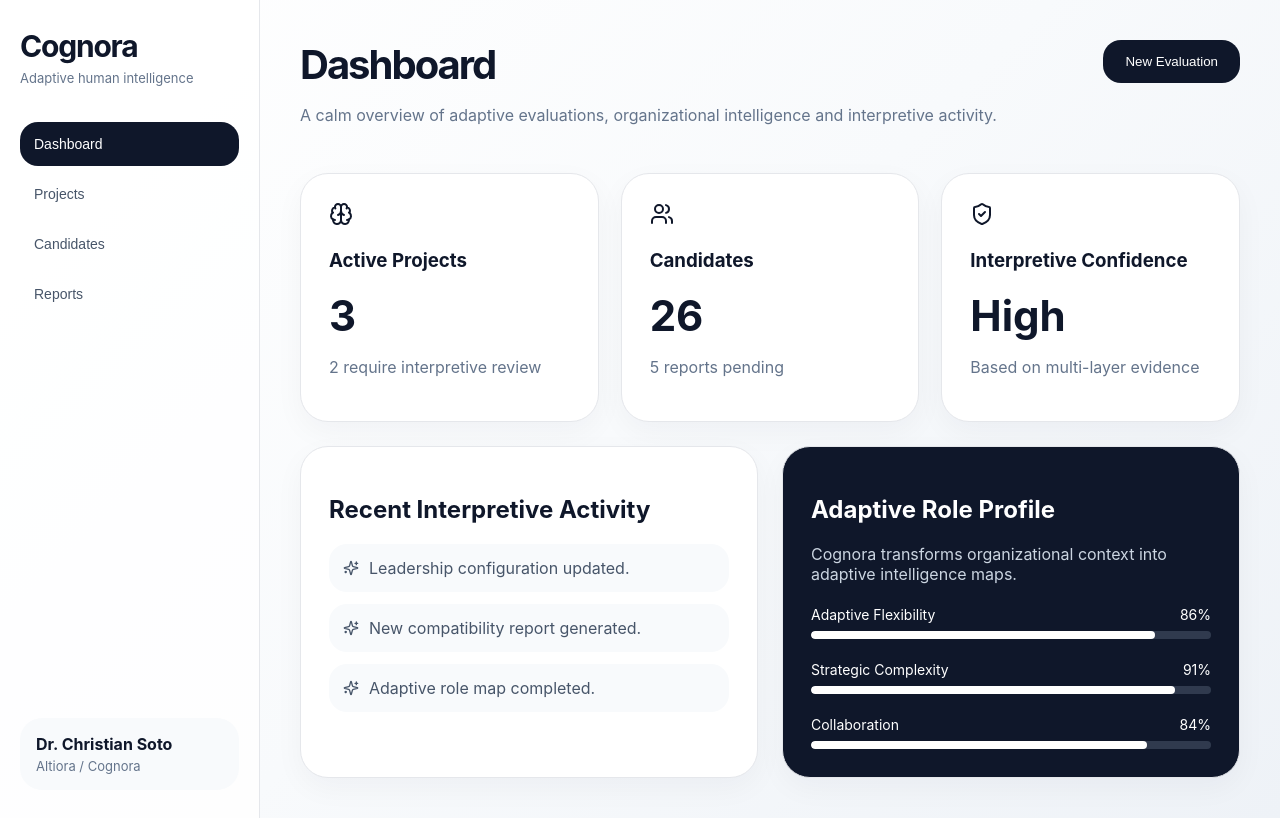
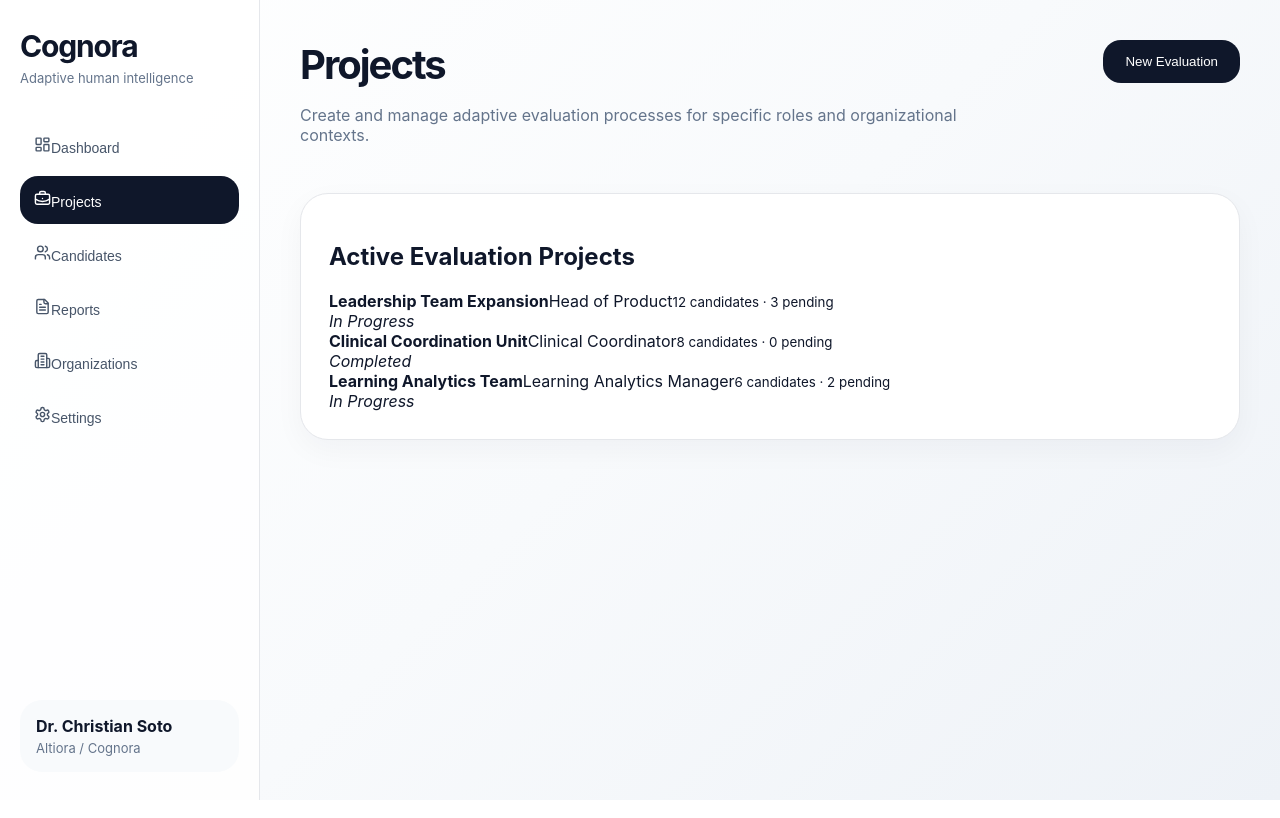
Before and after one commit to christiansotofajardo-cpu/cognora-mvp, a React (Vite) app: page / in a window 1280 px wide. Both pictures are taken after a click on the button "Projects". Built offline with nearby package versions, Linux system fonts and the light colour scheme.

Commit message:
Update App.jsx

```diff
--- a/App.jsx
+++ b/App.jsx
@@ -1,26 +1,79 @@
+import { useState } from "react";
 import { motion } from "framer-motion";
 import {
   Brain,
   Users,
   ShieldCheck,
   Sparkles,
+  LayoutDashboard,
+  BriefcaseBusiness,
+  FileText,
+  Settings,
+  Building2,
+  ChevronRight,
+  Layers3,
+  CheckCircle2,
 } from "lucide-react";
 
-export default function App() {
+const dimensions = [
+  ["Adaptive Flexibility", 86],
+  ["Strategic Complexity", 91],
+  ["Collaboration", 84],
+  ["Emotional Regulation", 78],
+  ["Ambiguity Tolerance", 88],
+];
+
+const projects = [
+  {
+    name: "Leadership Team Expansion",
+    role: "Head of Product",
+    status: "In Progress",
+    candidates: 12,
+    pending: 3,
+  },
+  {
+    name: "Clinical Coordination Unit",
+    role: "Clinical Coordinator",
+    status: "Completed",
+    candidates: 8,
+    pending: 0,
+  },
+  {
+    name: "Learning Analytics Team",
+    role: "Learning Analytics Manager",
+    status: "In Progress",
+    candidates: 6,
+    pending: 2,
+  },
+];
+
+function Sidebar({ view, setView }) {
+  const items = [
+    ["dashboard", "Dashboard", LayoutDashboard],
+    ["projects", "Projects", BriefcaseBusiness],
+    ["candidates", "Candidates", Users],
+    ["reports", "Reports", FileText],
+    ["organizations", "Organizations", Building2],
+    ["settings", "Settings", Settings],
+  ];
+
   return (
-    <div className="app">
     <aside className="sidebar">
       <div>
         <div className="logo">Cognora</div>
-          <div className="tagline">
-            Adaptive human intelligence
-          </div>
+        <div className="tagline">Adaptive human intelligence</div>
 
         <nav>
-            <button className="nav active">Dashboard</button>
-            <button className="nav">Projects</button>
-            <button className="nav">Candidates</button>
-            <button className="nav">Reports</button>
+          {items.map(([key, label, Icon]) => (
+            <button
+              key={key}
+              className={view === key ? "nav active" : "nav"}
+              onClick={() => setView(key)}
+            >
+              <Icon size={17} />
+              <span>{label}</span>
+            </button>
+          ))}
         </nav>
       </div>
 
@@ -29,56 +82,57 @@ export default function App() {
         <span>Altiora / Cognora</span>
       </div>
     </aside>
+  );
+}
 
-      <main>
-        <motion.div
-          initial={{ opacity: 0, y: 8 }}
-          animate={{ opacity: 1, y: 0 }}
-        >
+function Page({ children }) {
+  return (
+    <motion.div initial={{ opacity: 0, y: 8 }} animate={{ opacity: 1, y: 0 }}>
+      {children}
+    </motion.div>
+  );
+}
+
+function Header({ title, subtitle }) {
+  return (
     <div className="header">
       <div>
-              <h1>Dashboard</h1>
-
-              <p>
-                A calm overview of adaptive evaluations,
-                organizational intelligence and interpretive
-                activity.
-              </p>
+        <h1>{title}</h1>
+        <p>{subtitle}</p>
       </div>
 
-            <button className="primary">
-              New Evaluation
-            </button>
+      <button className="primary">New Evaluation</button>
     </div>
+  );
+}
+
+function Dashboard({ setView }) {
+  return (
+    <Page>
+      <Header
+        title="Dashboard"
+        subtitle="A calm overview of adaptive evaluations, organizational intelligence and interpretive activity."
+      />
 
       <div className="metrics">
         <div className="card">
           <Brain />
-
           <h3>Active Projects</h3>
-
           <div className="big">3</div>
-
           <p>2 require interpretive review</p>
         </div>
 
         <div className="card">
           <Users />
-
           <h3>Candidates</h3>
-
           <div className="big">26</div>
-
           <p>5 reports pending</p>
         </div>
 
         <div className="card">
           <ShieldCheck />
-
           <h3>Interpretive Confidence</h3>
-
           <div className="big">High</div>
-
           <p>Based on multi-layer evidence</p>
         </div>
       </div>
@@ -87,66 +141,265 @@ export default function App() {
         <div className="card">
           <h2>Recent Interpretive Activity</h2>
 
-              <div className="activity">
+          {[
+            "Leadership configuration updated.",
+            "New compatibility report generated.",
+            "Adaptive role map completed.",
+          ].map((item) => (
+            <div className="activity" key={item}>
               <Sparkles size={16} />
-                Leadership configuration updated.
+              {item}
             </div>
+          ))}
 
-              <div className="activity">
-                <Sparkles size={16} />
-                New compatibility report generated.
-              </div>
-
-              <div className="activity">
-                <Sparkles size={16} />
-                Adaptive role map completed.
-              </div>
+          <button className="secondary" onClick={() => setView("reports")}>
+            Open Report Explorer
+          </button>
         </div>
 
         <div className="card dark">
           <h2>Adaptive Role Profile</h2>
 
           <p>
-                Cognora transforms organizational context
-                into adaptive intelligence maps.
+            Cognora transforms organizational context into adaptive intelligence
+            maps.
           </p>
 
-              <div className="barblock">
+          {dimensions.slice(0, 3).map(([name, value]) => (
+            <div className="barblock" key={name}>
               <div>
-                  <span>Adaptive Flexibility</span>
-                  <span>86%</span>
+                <span>{name}</span>
+                <span>{value}%</span>
               </div>
 
               <div className="bar">
-                  <i style={{ width: "86%" }} />
+                <i style={{ width: `${value}%` }} />
               </div>
             </div>
+          ))}
+        </div>
+      </div>
+    </Page>
+  );
+}
 
-              <div className="barblock">
+function Projects() {
+  return (
+    <Page>
+      <Header
+        title="Projects"
+        subtitle="Create and manage adaptive evaluation processes for specific roles and organizational contexts."
+      />
+
+      <div className="card">
+        <h2>Active Evaluation Projects</h2>
+
+        <div className="projectList">
+          {projects.map((project) => (
+            <div className="projectItem" key={project.name}>
               <div>
-                  <span>Strategic Complexity</span>
-                  <span>91%</span>
+                <strong>{project.name}</strong>
+                <span>{project.role}</span>
+                <small>
+                  {project.candidates} candidates · {project.pending} pending
+                </small>
+              </div>
+
+              <em>{project.status}</em>
+            </div>
+          ))}
+        </div>
+      </div>
+    </Page>
+  );
+}
+
+function Candidates() {
+  return (
+    <Page>
+      <Header
+        title="Candidate Experience"
+        subtitle="A reflective, serious and human-centered evaluation journey."
+      />
+
+      <div className="card candidateCard">
+        <small>Adaptive Reflection 1/5</small>
+
+        <h2>
+          Describe a situation where you had to adapt quickly to an unexpected
+          change in a team environment.
+        </h2>
+
+        <textarea placeholder="Write your reflection here..." />
+
+        <div className="between">
+          <span>There are no correct or incorrect answers.</span>
+          <button className="primary">Continue</button>
+        </div>
+      </div>
+    </Page>
+  );
+}
+
+function Reports() {
+  return (
+    <Page>
+      <Header
+        title="Interpretation Report"
+        subtitle="An executive, explainable and human-centered interpretation of adaptive compatibility."
+      />
+
+      <div className="gridReport">
+        <div className="card">
+          <div className="reportTop">
+            <div>
+              <h2>María Fernández</h2>
+              <p>Leadership Team Expansion · Head of Product</p>
+            </div>
+
+            <span className="pill green">94% Fit</span>
+          </div>
+
+          <div className="tabs">
+            <span className="tab active">Overview</span>
+            <span className="tab">Configurations</span>
+            <span className="tab">Evidence</span>
+            <span className="tab">Recommendations</span>
+          </div>
+
+          <section className="configurationBox">
+            <div>
+              <h2>Strategic Regulated Leadership</h2>
+              <span className="pill soft">Dominant Configuration</span>
+            </div>
+
+            <div className="scoreCircle">92%</div>
+          </section>
+
+          <p className="reportText">
+            Stable regulation under adaptive pressure with strong strategic
+            integration and collaborative leadership.
+          </p>
+
+          <h3>Configuration Landscape</h3>
+
+          {dimensions.map(([name, value]) => (
+            <div className="barblock light" key={name}>
+              <div>
+                <span>{name}</span>
+                <span>{value}%</span>
               </div>
 
               <div className="bar">
-                  <i style={{ width: "91%" }} />
+                <i style={{ width: `${value}%` }} />
               </div>
             </div>
-
-              <div className="barblock">
-                <div>
-                  <span>Collaboration</span>
-                  <span>84%</span>
+          ))}
         </div>
 
-                <div className="bar">
-                  <i style={{ width: "84%" }} />
+        <div className="card">
+          <h2>Interpretation Explorer</h2>
+
+          <div className="explorerItem active">
+            <Layers3 size={18} />
+            <div>
+              <strong>Strategic Integration</strong>
+              <span>94% fit</span>
+            </div>
+            <ChevronRight size={18} />
+          </div>
+
+          <div className="explorerItem">
+            <ShieldCheck size={18} />
+            <div>
+              <strong>Regulation Under Pressure</strong>
+              <span>91% fit</span>
+            </div>
+            <ChevronRight size={18} />
+          </div>
+
+          <div className="evidenceBox">
+            <h3>Supporting Evidence</h3>
+
+            <blockquote>
+              “I try to integrate different perspectives before making a final
+              decision, especially when the team is under pressure.”
+            </blockquote>
+
+            <small>Associated pattern</small>
+            <div className="chips">
+              <span>Reflective regulation</span>
+              <span>Collaborative integration</span>
             </div>
           </div>
         </div>
       </div>
-        </motion.div>
-      </main>
+    </Page>
+  );
+}
+
+function Organizations() {
+  return (
+    <Page>
+      <Header
+        title="Organizations"
+        subtitle="Future space for adaptive organizational memory, culture maps and longitudinal intelligence."
+      />
+
+      <div className="card emptyState">
+        <Building2 size={34} />
+        <h2>Organizational Intelligence Center</h2>
+        <p>
+          This module will evolve toward culture, teams, adaptive trajectories
+          and organizational memory.
+        </p>
+      </div>
+    </Page>
+  );
+}
+
+function SettingsView() {
+  return (
+    <Page>
+      <Header
+        title="Settings"
+        subtitle="Configure language, organization, evaluation preferences and future cultural calibration."
+      />
+
+      <div className="card settingsGrid">
+        {[
+          "Language: Spanish / English",
+          "Region: LATAM",
+          "Interpretive mode: Human-centered",
+          "Evidence layer: Enabled",
+        ].map((item) => (
+          <div className="settingItem" key={item}>
+            <CheckCircle2 size={18} />
+            {item}
+          </div>
+        ))}
+      </div>
+    </Page>
+  );
+}
+
+export default function App() {
+  const [view, setView] = useState("dashboard");
+
+  const views = {
+    dashboard: <Dashboard setView={setView} />,
+    projects: <Projects />,
+    candidates: <Candidates />,
+    reports: <Reports />,
+    organizations: <Organizations />,
+    settings: <SettingsView />,
+  };
+
+  return (
+    <div className="app">
+      <Sidebar view={view} setView={setView} />
+
+      <main>{views[view]}</main>
     </div>
   );
 }
```
Lines whose indentation alone changed are shown as unchanged.
